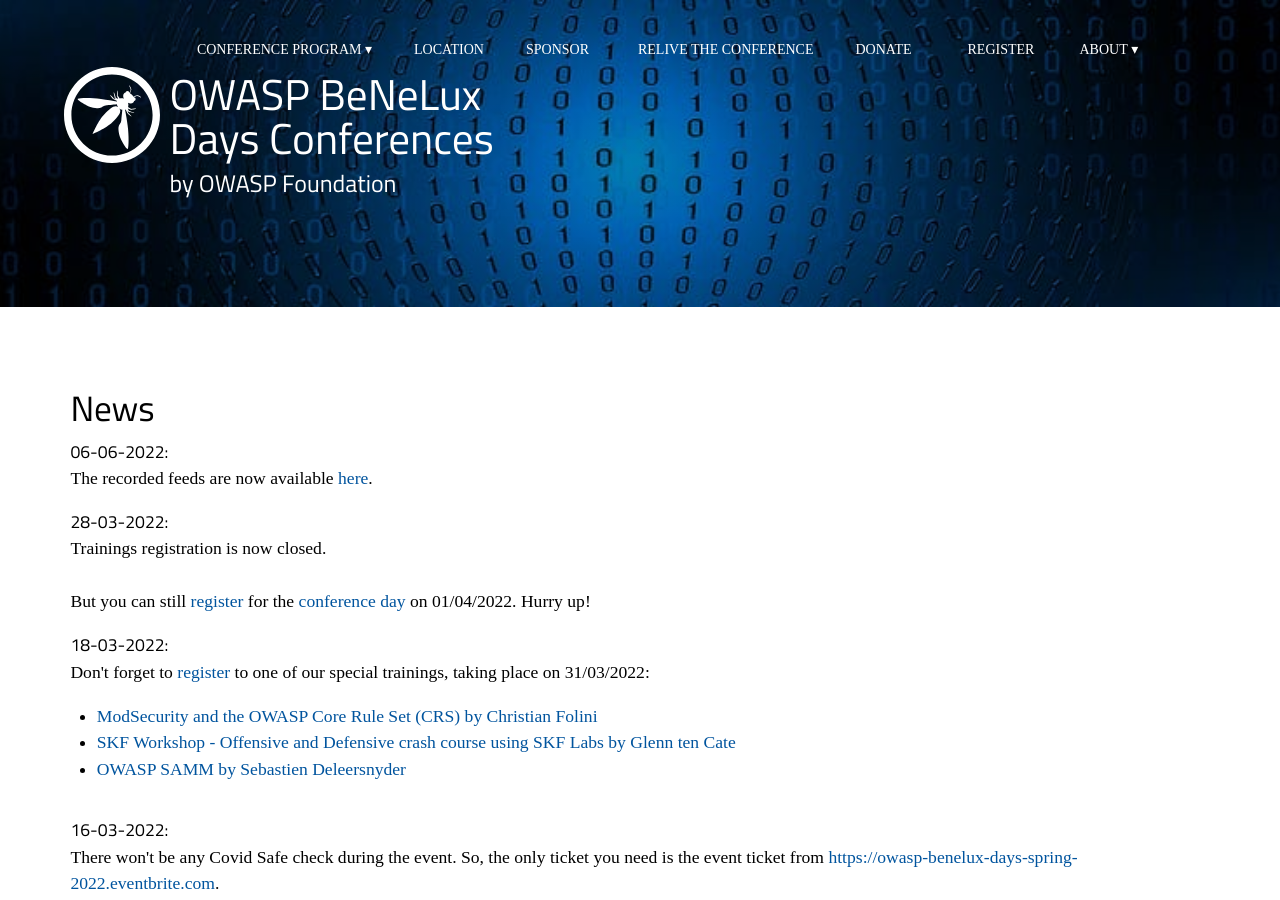
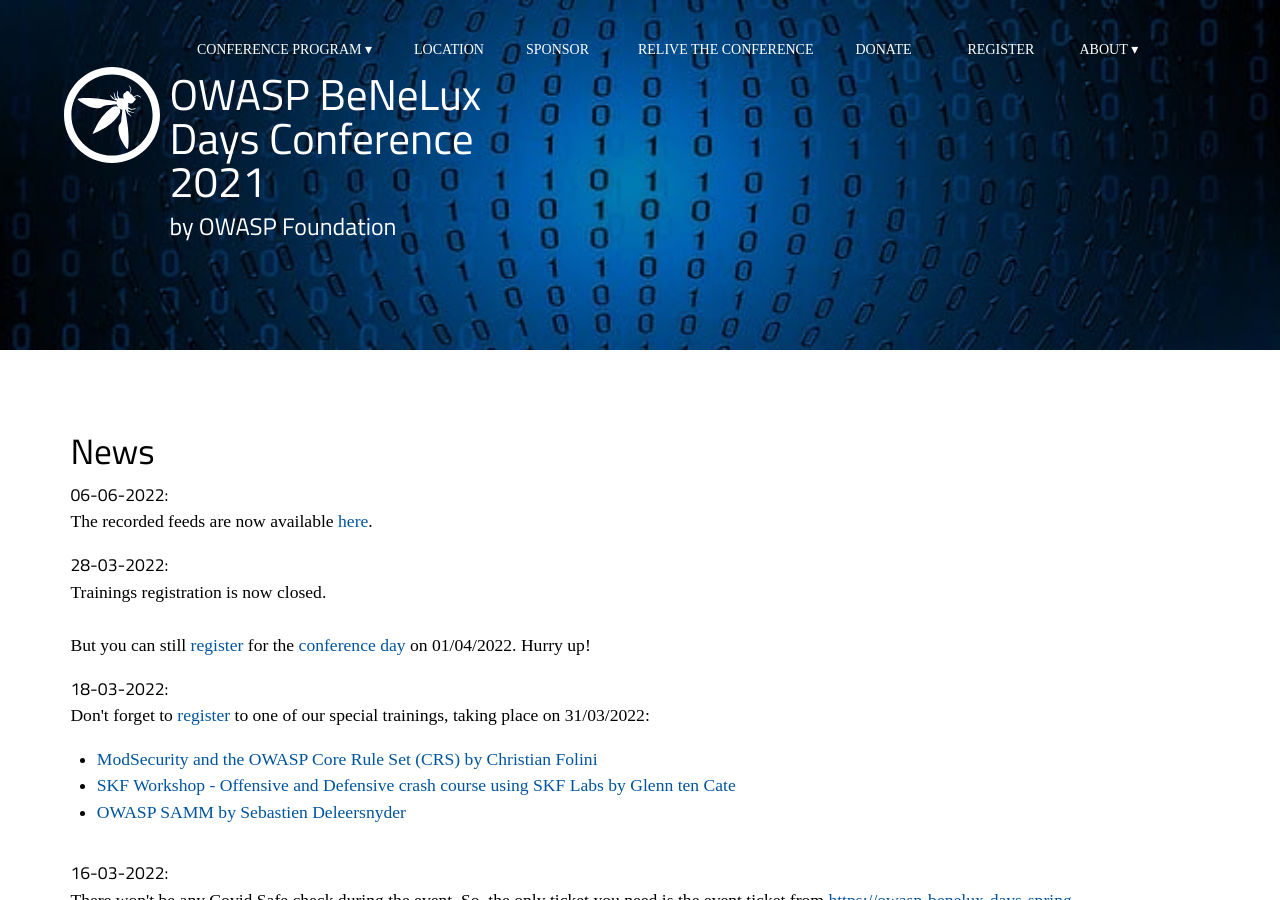
Before and after one commit to dm-17/Owasp-BeNeLux-Days-2021, a Jekyll site: the page built from index.html, in a window 1280 px wide and 900 px high. Built offline with Jekyll 4.4.1, drawn with Linux system fonts in a browser that asks for light colours; some web fonts are replaced.

Commit message:
Update header.html

```diff
--- a/_includes/header.html
+++ b/_includes/header.html
@@ -80,6 +80,6 @@
     </ul>
   </nav>
 	<a class="logo" href="/">
-		<h1>OWASP BeNeLux Days Conferences</h1>
+		<h1>OWASP BeNeLux Days Conference 2021</h1>
 		<h2>by OWASP Foundation</h2>
 	</a>
```
